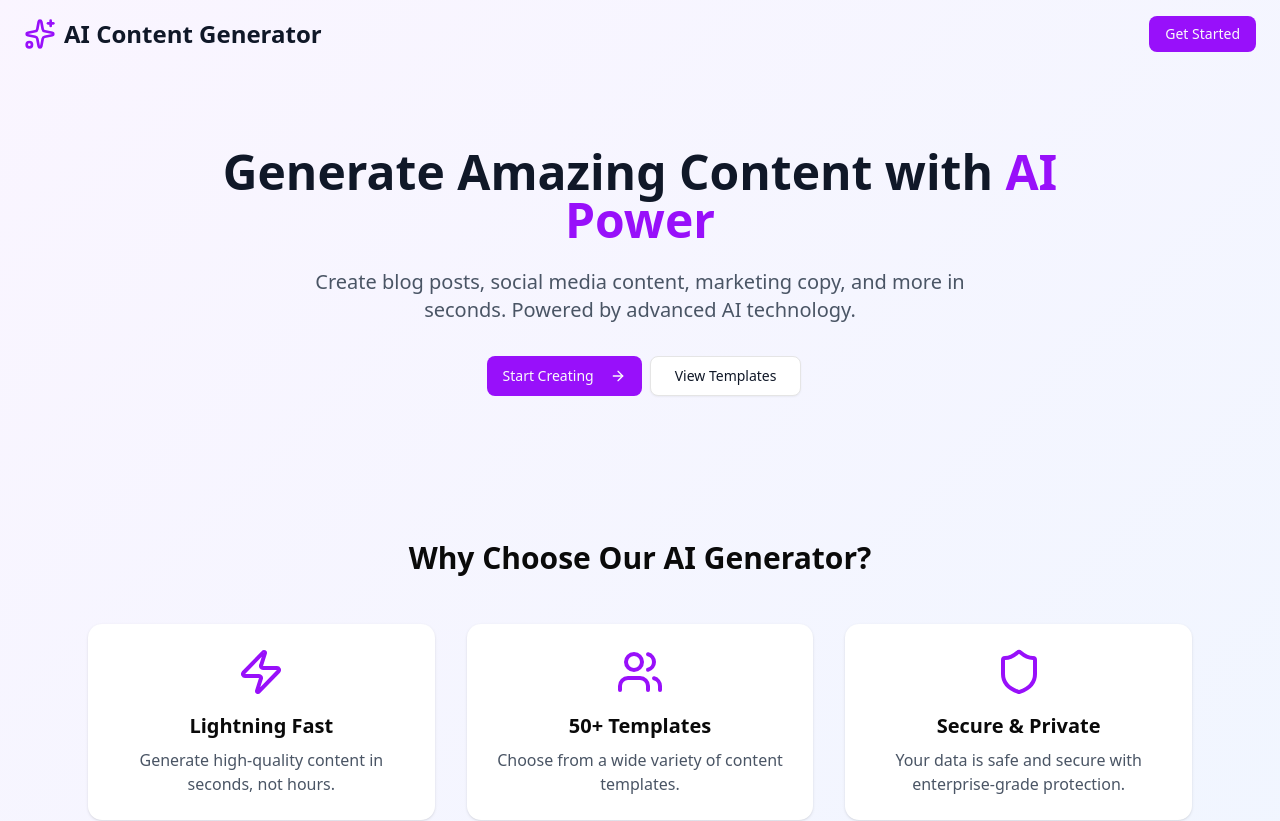
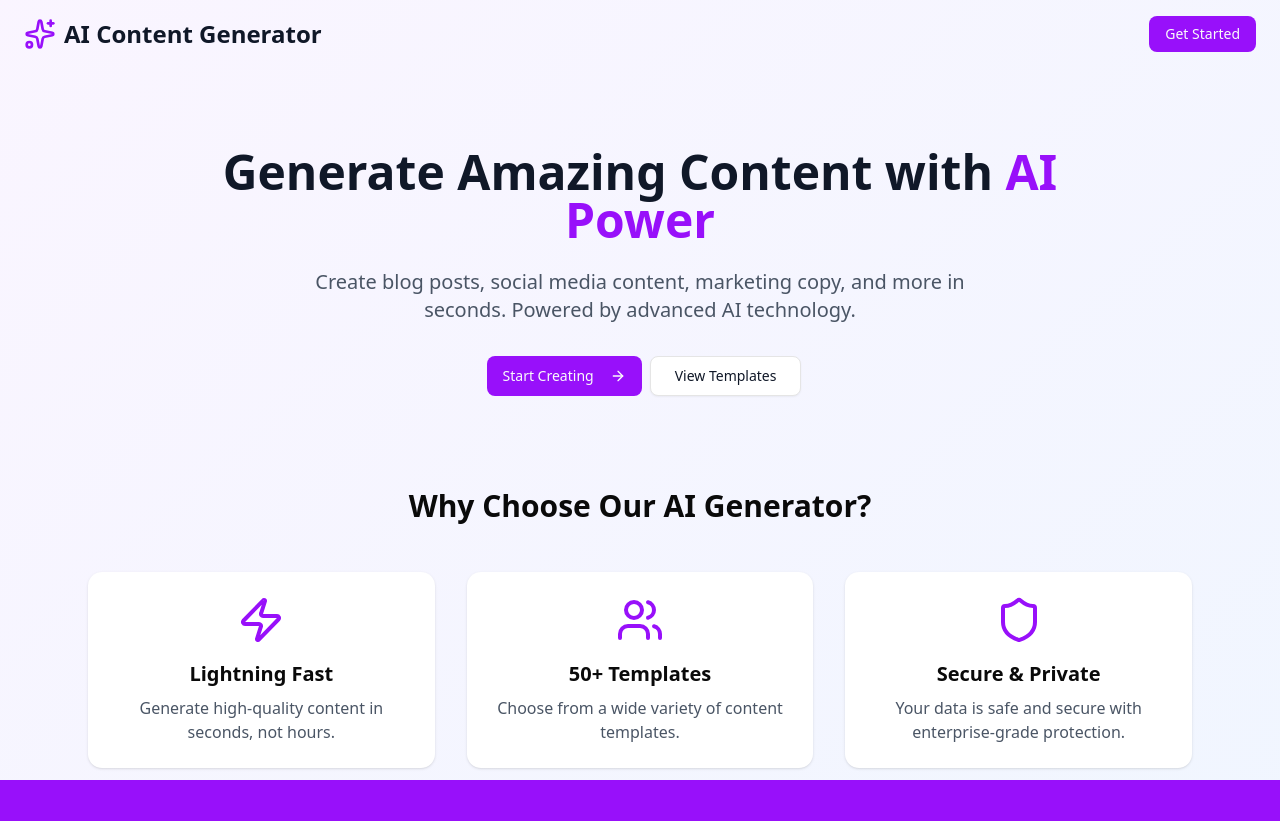
Before and after one commit to locifer18/ai-content-genrator, a Next.js app: page / in a window 1280 px wide. Shown: the top 821 px of the page. Built offline with nearby package versions, Linux system fonts and the light colour scheme.

Commit message:
Update page.tsx

```diff
--- a/app/page.tsx
+++ b/app/page.tsx
@@ -39,7 +39,7 @@ export default function Home() {
       </section>
 
       {/* Features */}
-      <section className="px-6 py-16 max-w-6xl mx-auto">
+      <section className="px-6 py-3 max-w-6xl mx-auto">
         <h2 className="text-3xl font-bold text-center mb-12">Why Choose Our AI Generator?</h2>
         <div className="grid md:grid-cols-3 gap-8">
           <div className="text-center p-6 bg-white rounded-xl shadow-sm">
```
